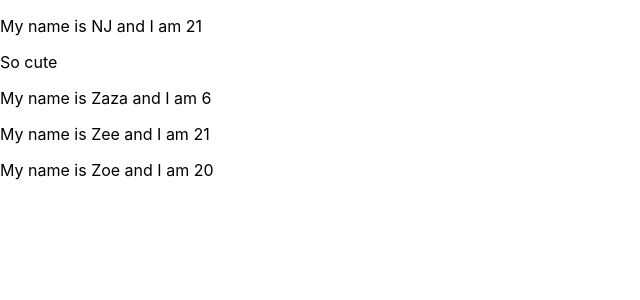
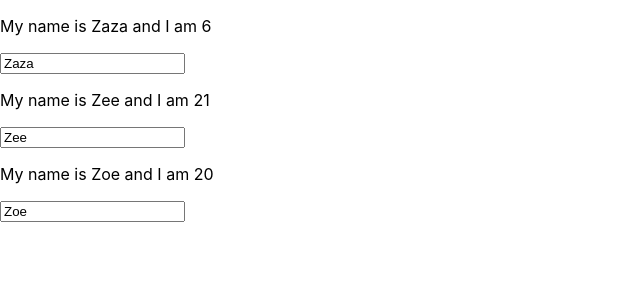
Before and after one commit to apiwathantrakool/react-hooks-tutorial, a React (Create React App) app in the folder my-app/: page / in a window 1280 px wide. Shown: the top 300 px of the page, without its empty margins (0-640 px from the left). Built offline with nearby package versions, Linux system fonts and the light colour scheme.

Commit message:
[Section03:47]: Adding Two Way Binding

```diff
--- a/my-app/src/App.js
+++ b/my-app/src/App.js
@@ -1,60 +1,65 @@
-import React, { useState } from 'react';
-import './App.css';
-import Person from './components/person'
+import React, { useState } from "react";
+import "./App.css";
+import Person from "./components/person";
 
-const app = props => {
-
+const app = (props) => {
   const [personsState, setPersonsState] = useState({
     persons: [
-      { name: 'Zaza', age: 6 },
-      { name: 'Zee', age: 21 },
-      { name: 'Zoe', age: 20 }
-    ]
-  })
+      { name: "Zaza", age: 6 },
+      { name: "Zee", age: 21 },
+      { name: "Zoe", age: 20 },
+    ],
+  });
 
   const [otherState, setOtherState] = useState({
-    otherState: 'some other value'
-  })
+    otherState: "some other value",
+  });
 
   const switchNameHandler = (newName) => {
     setPersonsState({
       persons: [
         { name: newName, age: 97 },
         { name: newName, age: 98 },
-        { name: newName, age: 99 }
-      ]
-    })
+        { name: newName, age: 99 },
+      ],
+    });
+    setOtherState({
+      otherState: "something change",
+    });
+  };
 
-    setOtherState({
-      otherState: 'something change'
-    })
-  }
-
-  console.log(personsState, otherState);
+  const onChangeName = (event) => {
+    setPersonsState({
+      persons: [
+        { name: event.target.value, age: 97 },
+        { name: personsState.persons[1].name, age: personsState.persons[1].name },
+        { name: personsState.persons[2].name, age: personsState.persons[2].name },
+      ],
+    });
+  };
 
   return (
     <div>
-      <Person name='NJ' age='21'>
-        So cute
-      </Person>
-
       <Person
         name={personsState.persons[0].name}
         age={personsState.persons[0].age}
-        switchNameHandler={switchNameHandler.bind(this, "Bind 1")} />
+        switchNameHandler={switchNameHandler.bind(this, "Bind 1")}
+        onChangeName={onChangeName.bind(this)}
+      />
 
       <Person
         name={personsState.persons[1].name}
         age={personsState.persons[1].age}
-        switchNameHandler={switchNameHandler.bind(this, "Bind 2")} />
+        switchNameHandler={switchNameHandler.bind(this, "Bind 2")}
+      />
 
       <Person
         name={personsState.persons[2].name}
         age={personsState.persons[2].age}
-        switchNameHandler={()=> switchNameHandler("Arg via ()=> function")} />
-
+        switchNameHandler={() => switchNameHandler("Arg via ()=> function")}
+      />
     </div>
   );
-}
+};
 
 export default app;
--- a/my-app/src/components/person.js
+++ b/my-app/src/components/person.js
@@ -1,12 +1,15 @@
-import React from 'react';
+import React from "react";
 
 const person = (props) => {
-    return (
-        <div>
-            <p onClick={props.switchNameHandler}>My name is {props.name} and I am {props.age} </p>
-            <p>{props.children}</p>
-        </div>
-    );
-}
+  return (
+    <div>
+      <p onClick={props.switchNameHandler}>
+        My name is {props.name} and I am {props.age}{" "}
+      </p>
+      <p>{props.children}</p>
+      <input onChange={props.onChangeName} value={props.name} />
+    </div>
+  );
+};
 
 export default person;
```
